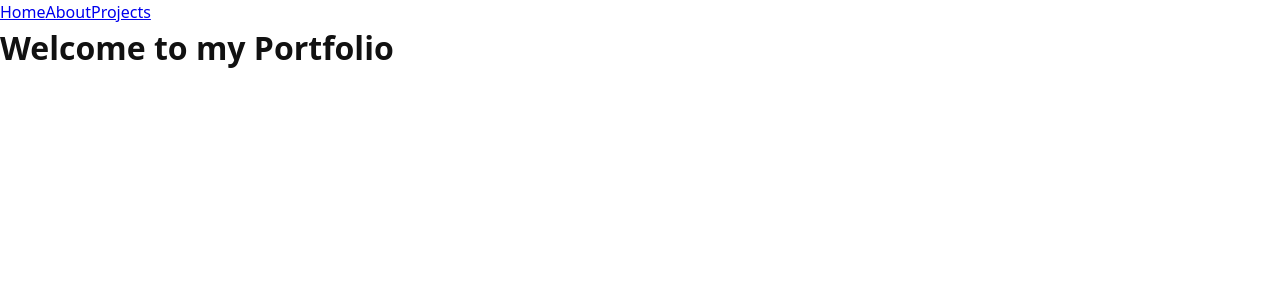
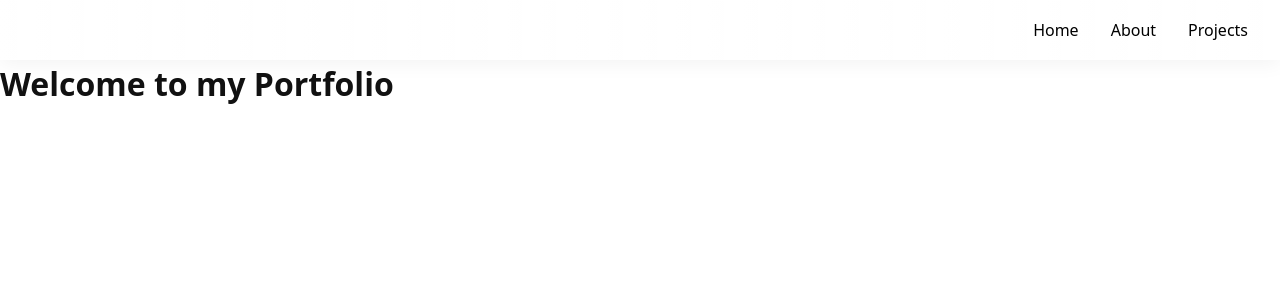
Before and after one commit to WallaceCopen/portfolio, a React (Vite) app: page / in a window 1280 px wide. Shown: the top 300 px of the page. Built offline with nearby package versions, Linux system fonts and the light colour scheme.

Commit message:
Update Navbar.module.css
the css I used

```diff
--- a/src/components/navbar/Navbar.module.css
+++ b/src/components/navbar/Navbar.module.css
@@ -1,13 +1,63 @@
-.nav {
-    background-color: #ffffff;
-    opacity: 50%;
+.Navbar {
+    position: sticky;
+    top: 0;
+    left: 0;
     width: 100%;
+    height: 60px;
+
+    /* translucent glass background */
+    background: rgba(255, 255, 255, 0.1);
+    background: linear-gradient(
+        to right,
+        rgba(255, 255, 255, 0.25),
+        rgba(255, 255, 255, 0.1)
+    );
+
+    backdrop-filter: blur(15px) saturate(180%);
+    -webkit-backdrop-filter: blur(15px) saturate(180%);
+
+    /* subtle glass borders */
+    border-bottom: 1px solid rgba(255, 255, 255, 0.4);
+    border-top: 1px solid rgba(255, 255, 255, 0.2);
+
+    /* very soft shadow for floating feel */
+    box-shadow: 0 4px 20px rgba(0, 0, 0, 0.05);
+
     display: flex;
-    gap: 20px;
+    align-items: center;
+    padding: 0 2rem;
+    z-index: 1000;
+
 }
-.navItem {
-    font-size: 18px;
-    color: #333333;
-    text-decoration: none;
-    cursor: pointer;
-}
+
+nav {
+    display: flex;
+    align-items: center;  /* center vertically */
+    gap: 2rem;            /* space between links */
+    margin: 0;
+    padding: 0;
+    list-style: none;
+    margin-left: auto;
+
+    }
+
+    nav ul{
+      list-style: none;
+      margin: 0 2px;
+      padding: 0;
+    }
+
+    nav li {
+       display: inline-block;
+       margin-right: 2em;
+        align-items: center;
+    }
+
+    nav a {
+        text-decoration: none;
+        color: #000;     /* dark airy look */
+        font-weight: lighter;
+        font-size: 1rem;
+        transition: color 0.2s ease;
+
+    }
```
